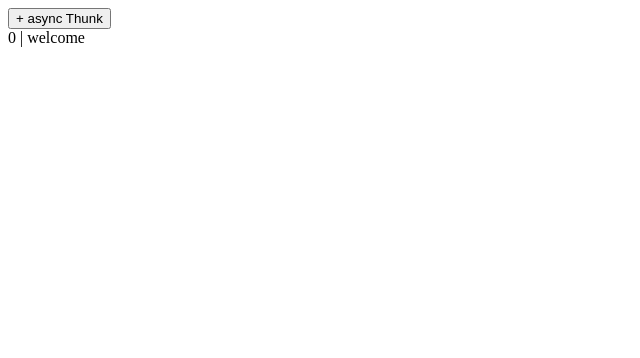
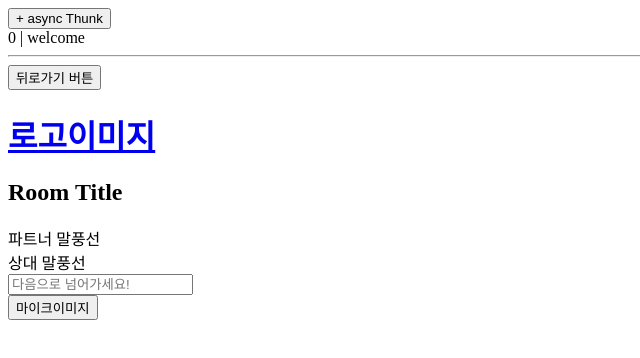
Before and after one commit to TalkFlow-KR/TalkFlow-FE-Refactor, a React (Create React App) app: page / in a window 1280 px wide. Shown: the top 358 px of the page, without its empty margins (0-640 px from the left). Built offline with nearby package versions, Linux system fonts and the light colour scheme.

Commit message:
:sparkles: added contents

```diff
--- a/src/App.jsx
+++ b/src/App.jsx
@@ -1,12 +1,14 @@
 import React from "react";
 import Test from "./container/Test";
+import MMain from "./pages/mobile/mMain";
 
 // 최종출력은 container 폴더안 컴포넌트를 렌더한다.
 function App() {
   return (
     <div className="App">
       <Test />
-      <mMain />
+      <hr />
+      <MMain />
     </div>
   );
 }
--- a/src/pages/mobile/mMain.jsx
+++ b/src/pages/mobile/mMain.jsx
@@ -1,7 +1,38 @@
 import React from "react";
 
 function MMain() {
-  return <div />;
+  // mChat 부분 테스트
+  return (
+    <>
+      {/* 모바일 헤더 부분 */}
+      <header>
+        <button type="button">뒤로가기 버튼</button>
+        <h1>
+          <a href="#!">로고이미지</a>
+        </h1>
+      </header>
+      {/* 모바일 채팅 부분 */}
+      <main>
+        <section>
+          <article>
+            <h2>Room Title</h2>
+          </article>
+          <article>
+            <div>파트너 말풍선</div>
+            <div>상대 말풍선</div>
+          </article>
+        </section>
+      </main>
+      <footer>
+        <div>
+          <input type="text" placeholder="다음으로 넘어가세요!" />
+        </div>
+        <div>
+          <button type="button">마이크이미지 </button>
+        </div>
+      </footer>
+    </>
+  );
 }
 
 export default MMain;
```
